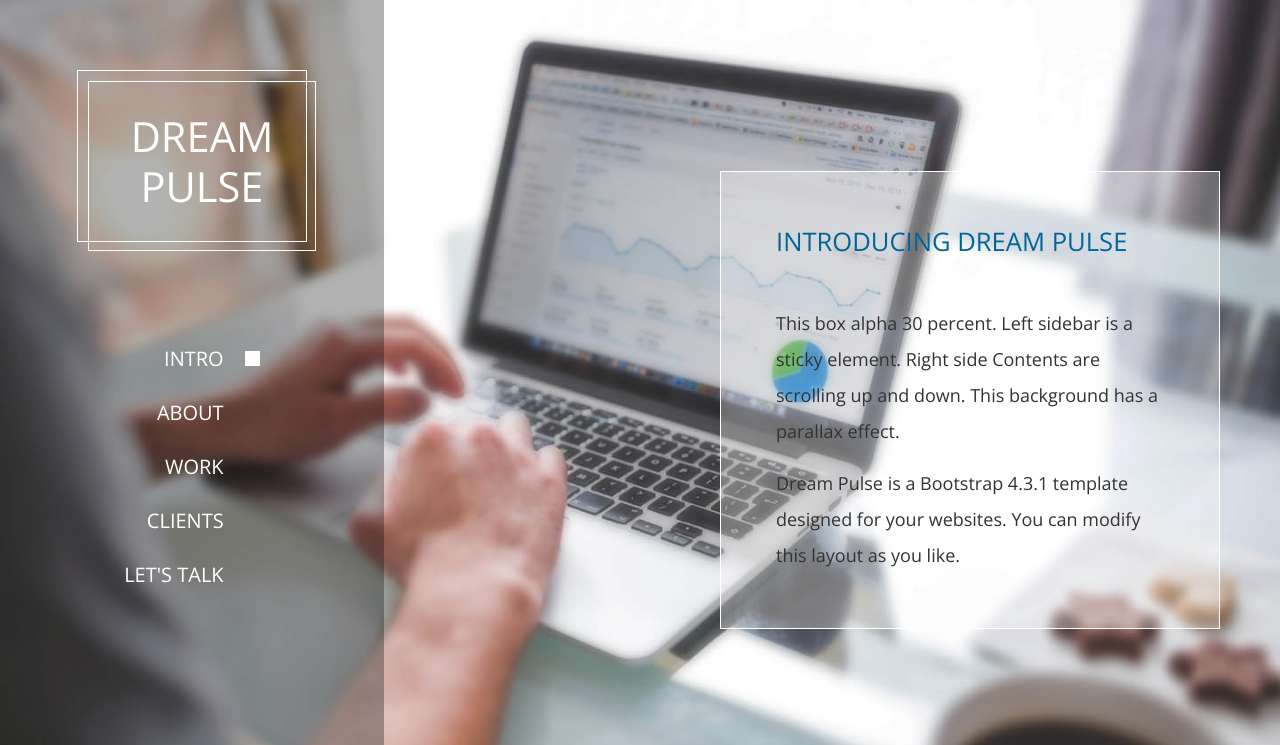
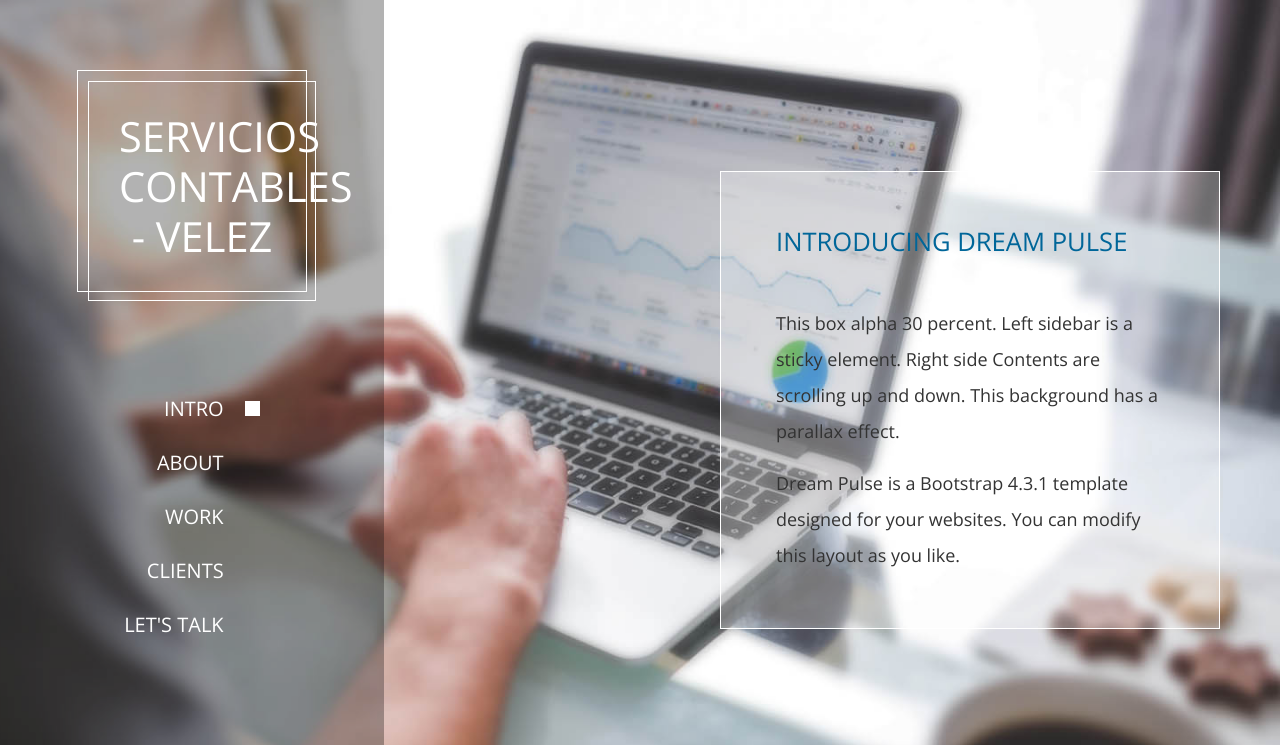
Before and after one commit to luis55guat/cv2, a plain HTML site: page index.html in a window 1280 px wide. Shown: the top 745 px of the page. Drawn offline with nearby package versions, Linux system fonts and the light colour scheme.

Commit message:
Primera actualizacion del html

```diff
--- a/index.html
+++ b/index.html
@@ -5,11 +5,7 @@
     <meta name="viewport" content="width=device-width, initial-scale=1.0" />
     <meta http-equiv="X-UA-Compatible" content="ie=edge" />
 
-    <title>Dream Pulse TemplateMo</title>
-<!--
-DREAM PULSE
-https://templatemo.com/tm-536-dream-pulse
--->
+    <title>Servicios Contables - Velez</title>
     <link rel="stylesheet" href="https://fonts.googleapis.com/css?family=Open+Sans:400,600" />
     <link rel="stylesheet" href="css/all.min.css" />
     <link rel="stylesheet" href="css/bootstrap.min.css" />
@@ -29,7 +25,7 @@ https://templatemo.com/tm-536-dream-pulse
               <div class="tm-brand-box">
                 <div class="tm-double-border-1">
                   <div class="tm-double-border-2">
-                    <h1 class="tm-brand text-uppercase">Dream Pulse</h1>
+                    <h1 class="tm-brand text-uppercase">Servicios Contables - Velez</h1>
                   </div>
                 </div>
               </div>
```
Also changed, not shown: favicon.ico (added).
